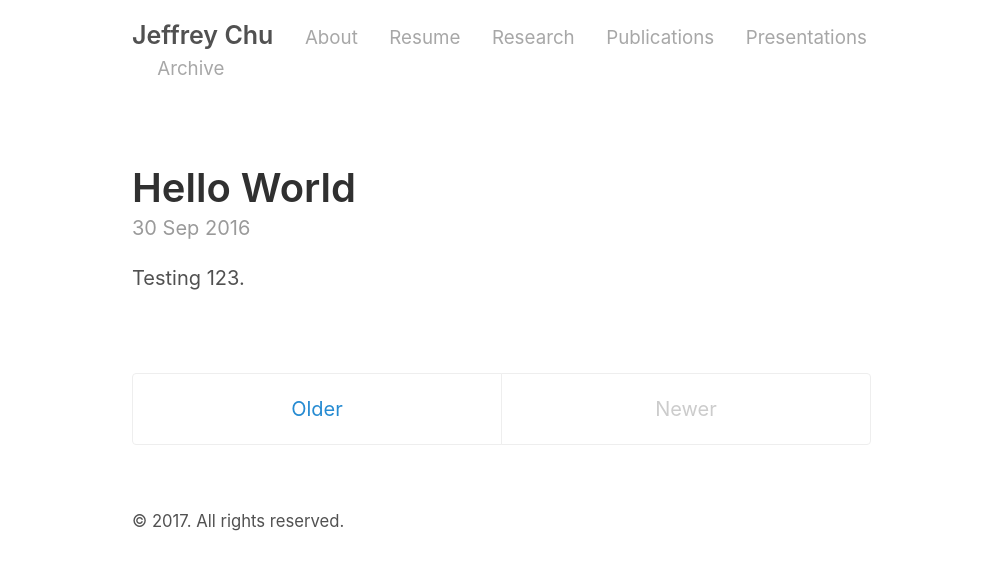
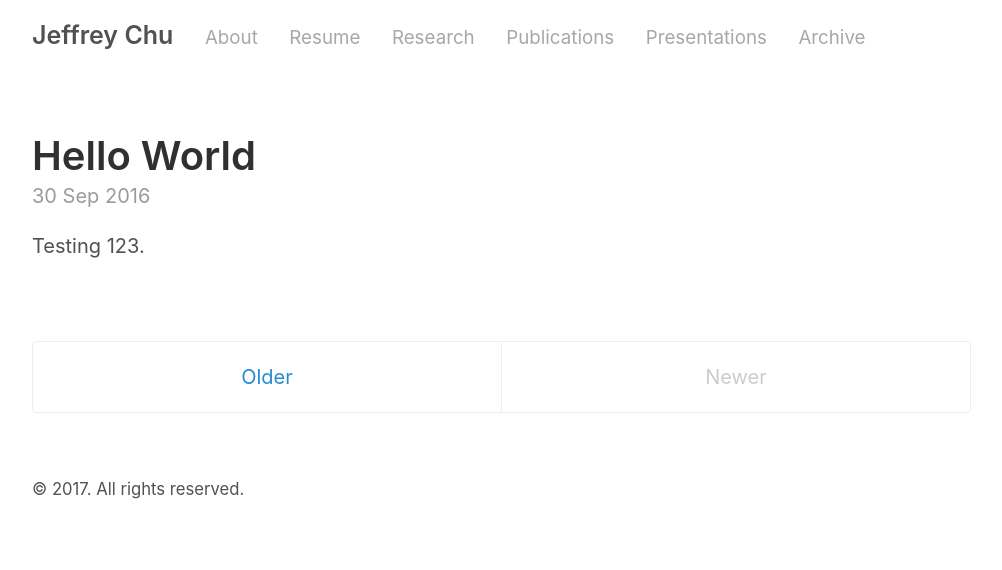
Before and after one commit to jeffrey-chu/jeffrey-chu.github.io, a Jekyll site: the page built from index.html, in a window 1280 px wide. Shown: the top 570 px of the page, without its empty margins (138-1140 px from the left). Built offline with Jekyll 4.4.1, drawn with Linux system fonts in a browser that asks for light colours; the list of posts is cut into pages by our own code.

Commit message:
Update _layout.scss

```diff
--- a/_sass/_layout.scss
+++ b/_sass/_layout.scss
@@ -3,7 +3,7 @@
 // Styles for managing the structural hierarchy of the site.
 
 .container {
-  max-width: 40rem;
+  max-width: 50rem;
   padding-left:  1.5rem;
   padding-right: 1.5rem;
   margin-left:  auto;
```
